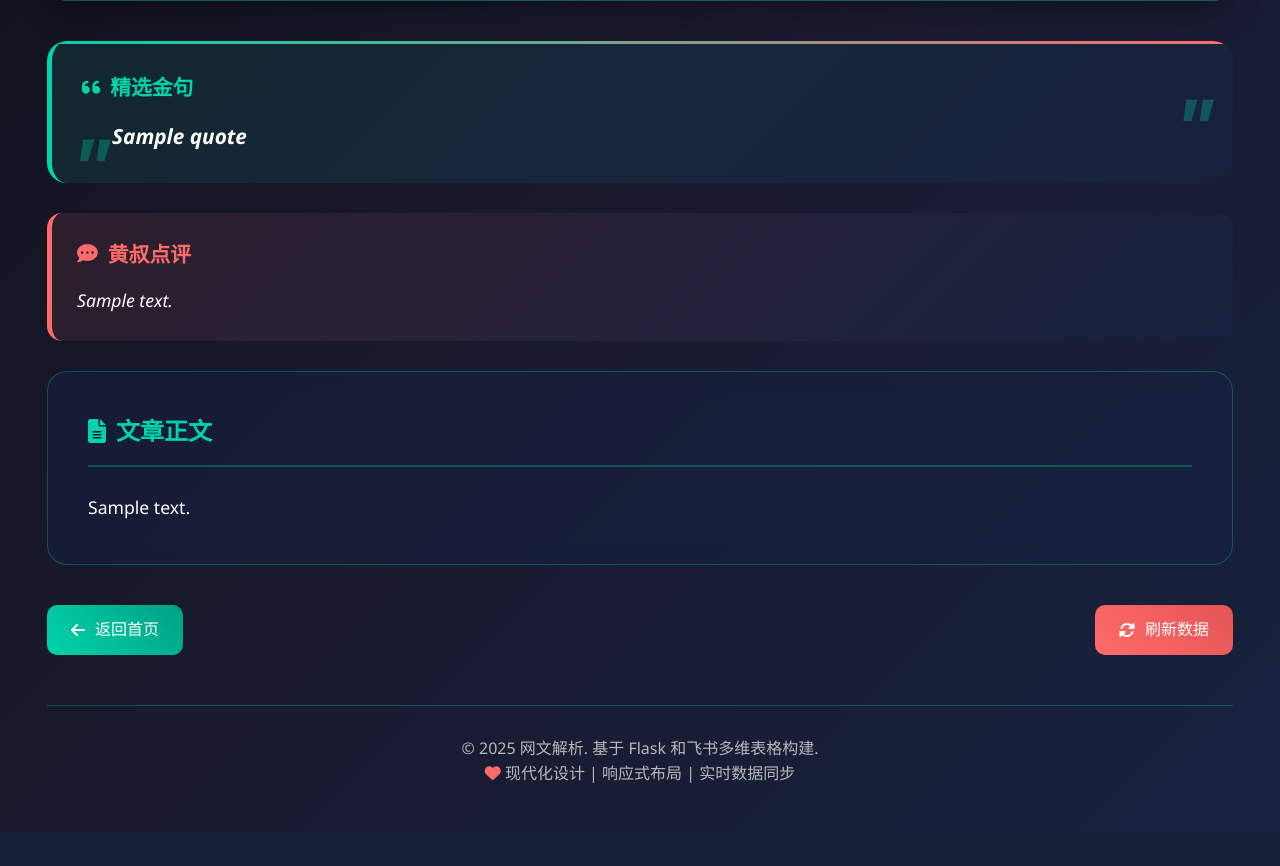
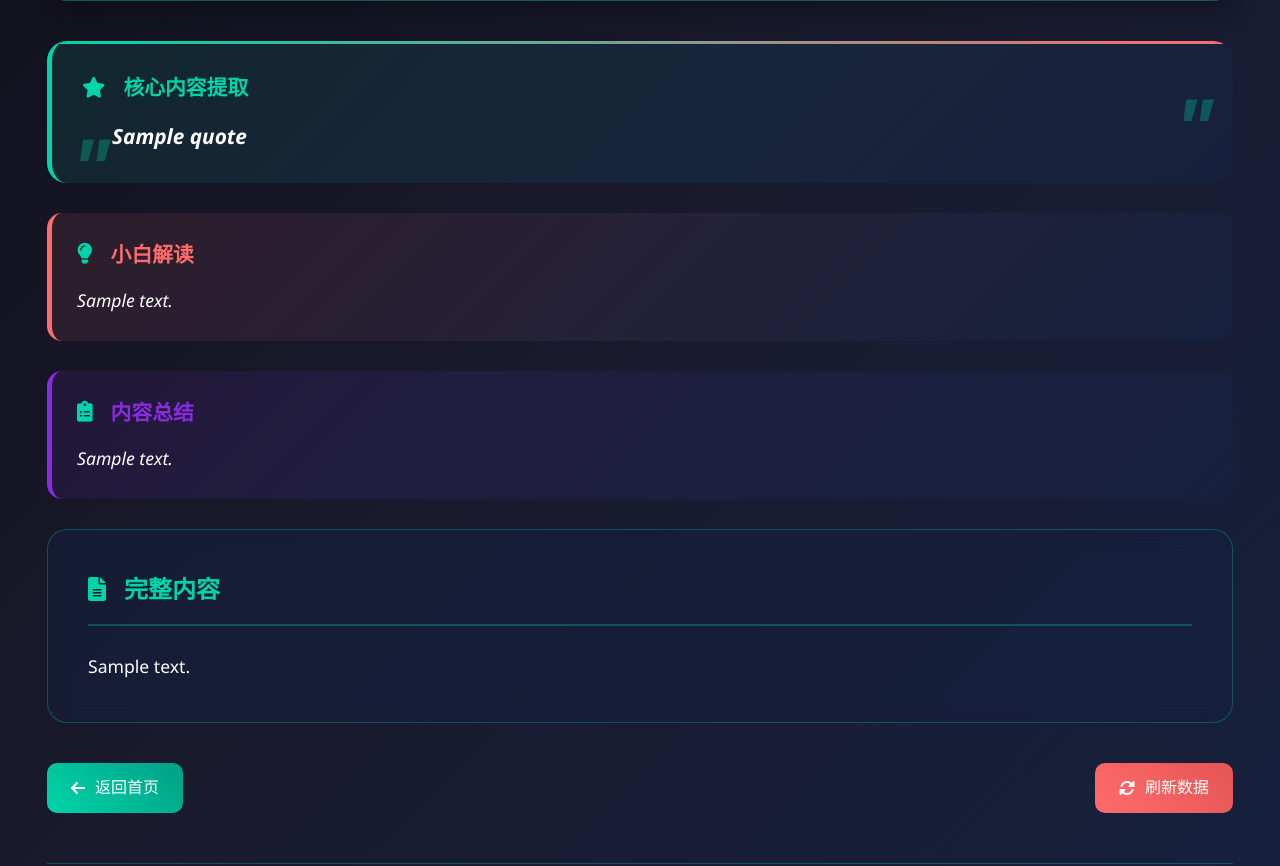
Before and after one commit to feizaiguai/trae, a Flask app: template GIT/飞书网文/templates/detail.html in a window 1280 px wide. Shown: the part 422-1288 px from the top of the page. Before the commit the page ends 1205 px from the top, so only its background shows below. Run offline with Flask 3, Linux system fonts and the light colour scheme; the template is opened without the code that fills it: most values are stand-ins (such as "Sample title", 1, 10 or a date in 2020).

Commit message:
优化网页模块和多维表格字段映射，完善内容展示结构

```diff
--- a/GIT/飞书网文/app.py
+++ b/GIT/飞书网文/app.py
@@ -118,25 +118,33 @@ def get_blog_data():
         elif isinstance(link_field, str):
             title = link_field
 
+        # 清理标题数据
+        title = title.strip() if title else ''
+
         # 如果没有标题，使用总结的前50个字符作为标题
         if not title:
-            summary = fields.get('总结', '')
-            title = summary[:50] + '...' if len(summary) > 50 else summary
+            summary = fields.get('总结', '').strip()
+            if summary:
+                title = summary[:50] + ('...' if len(summary) > 50 else '')
+            else:
+                title = "无标题"
 
-        # 使用实际的字段名
-        content = fields.get('全文内容提取', '') or fields.get('总结', '')
+        # 获取其他字段并清理数据
+        quote = fields.get('全文内容提取', '').strip()
+        review = fields.get('小白解读', '').strip()
+        content = fields.get('总结', '').strip()
 
-        article = {
-            'id': record.get('record_id'),
-            'title': title,
-            'quote': fields.get('小白解读', ''),  # 使用小白解读作为金句
-            'review': fields.get('总结', ''),     # 使用总结作为点评
-            'content': content,
-            'preview': content[:app.config['PREVIEW_LENGTH']] + '...' if len(content) > app.config['PREVIEW_LENGTH'] else content
-        }
-
-        # 只添加有内容的文章
-        if article['title'] and (article['content'] or article['quote'] or article['review']):
+        # 数据验证：过滤掉无效或测试数据
+        if _is_valid_content(quote, review, content, title):
+            article = {
+                'id': record.get('record_id'),
+                'title': title,
+                'quote': quote,  # 使用全文内容提取作为核心内容
+                'review': review,  # 使用小白解读作为解读内容
+                'content': content,  # 使用总结作为内容总结
+                'full_content': quote,  # 完整内容就是全文内容提取
+                'preview': _generate_preview(quote, content)
+            }
             articles.append(article)
 
     # 更新缓存
@@ -144,6 +152,33 @@ def get_blog_data():
     cache['timestamp'] = time.time()
 
     return articles
+
+def _is_valid_content(quote, review, content, title):
+    """验证内容是否有效"""
+    # 过滤掉明显的测试数据或无效数据
+    invalid_phrases = [
+        '请你提供具体的正文内容',
+        '请上传AI相关新闻',
+        '我明白了',
+        '好的，我明白了'
+    ]
+
+    # 检查是否包含无效短语
+    all_text = f"{title} {quote} {review} {content}".lower()
+    for phrase in invalid_phrases:
+        if phrase.lower() in all_text:
+            return False
+
+    # 至少要有一个字段有实质内容（长度大于10）
+    return any(len(field) > 10 for field in [quote, review, content])
+
+def _generate_preview(quote, content):
+    """生成文章预览"""
+    # 优先使用核心内容提取作为预览
+    preview_text = quote if quote else content
+    if preview_text:
+        return preview_text[:200] + ('...' if len(preview_text) > 200 else '')
+    return ''
 
 @app.route('/')
 def index():
--- a/GIT/飞书网文/templates/detail.html
+++ b/GIT/飞书网文/templates/detail.html
@@ -73,6 +73,11 @@
         gap: 10px;
     }
 
+    .section-icon {
+        color: var(--accent-color);
+        margin-right: 8px;
+    }
+
     .quote-content {
         font-size: 1.3em;
         font-weight: bold;
@@ -114,6 +119,23 @@
     .review-title {
         font-size: 1.3em;
         color: var(--accent-secondary);
+        margin-bottom: 15px;
+        display: flex;
+        align-items: center;
+        gap: 10px;
+    }
+
+    .summary-section {
+        background: linear-gradient(135deg, rgba(138, 43, 226, 0.1) 0%, rgba(22, 33, 62, 0.8) 100%);
+        padding: 25px;
+        border-radius: 15px;
+        margin: 30px 0;
+        border-left: 5px solid #8a2be2;
+    }
+
+    .summary-title {
+        font-size: 1.3em;
+        color: #8a2be2;
         margin-bottom: 15px;
         display: flex;
         align-items: center;
@@ -324,12 +346,12 @@
     </div>
 </header>
 
-<!-- 精选金句 -->
+<!-- 核心内容提取 -->
 {% if article.quote %}
 <section class="article-quote-section slide-in">
     <h2 class="quote-title">
-        <i class="fas fa-quote-left"></i>
-        精选金句
+        <i class="fas fa-star section-icon"></i>
+        核心内容提取
     </h2>
     <div class="quote-content">
         {{ article.quote }}
@@ -337,12 +359,12 @@
 </section>
 {% endif %}
 
-<!-- 黄叔点评 -->
+<!-- 小白解读 -->
 {% if article.review %}
 <section class="article-review-section slide-in" style="animation-delay: 0.2s">
     <h2 class="review-title">
-        <i class="fas fa-comment-dots"></i>
-        黄叔点评
+        <i class="fas fa-lightbulb section-icon"></i>
+        小白解读
     </h2>
     <div class="review-content">
         {{ article.review }}
@@ -350,19 +372,38 @@
 </section>
 {% endif %}
 
-<!-- 文章内容 -->
+<!-- 内容总结 -->
 {% if article.content %}
+<section class="summary-section slide-in" style="animation-delay: 0.3s">
+    <h2 class="summary-title">
+        <i class="fas fa-clipboard-list section-icon"></i>
+        内容总结
+    </h2>
+    <div class="review-content">
+        {{ article.content }}
+    </div>
+</section>
+{% endif %}
+
+<!-- 完整内容 -->
+{% if article.full_content %}
 <section class="article-content-section slide-in" style="animation-delay: 0.4s">
     <h2 class="content-title">
-        <i class="fas fa-file-alt"></i>
-        文章正文
+        <i class="fas fa-file-alt section-icon"></i>
+        完整内容
     </h2>
     <div class="article-content">
-        {% if article.content_html %}
-            {{ article.content_html | safe }}
-        {% else %}
-            {{ article.content | replace('\n', '<br>') | safe }}
-        {% endif %}
+        {{ article.full_content }}
+    </div>
+</section>
+{% else %}
+<section class="article-content-section slide-in" style="animation-delay: 0.4s">
+    <h2 class="content-title">
+        <i class="fas fa-file-alt section-icon"></i>
+        完整内容
+    </h2>
+    <div class="article-content">
+        <p class="no-content">暂无完整内容</p>
     </div>
 </section>
 {% endif %}
```
Also changed, not shown: GIT/飞书网文/templates/index.html (+7 -6 lines).
